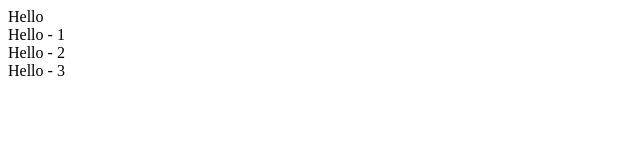
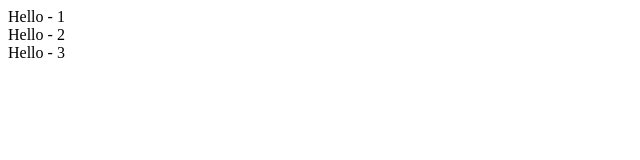
Before and after one commit to RomanOlyvko/nextjs, a Next.js app: page / in a window 1280 px wide. Shown: the top 160 px of the page, without its empty margins (0-640 px from the left). Built offline with nearby package versions, Linux system fonts and the light colour scheme.

Commit message:
Hello - 5

```diff
--- a/pages/index.js
+++ b/pages/index.js
@@ -9,7 +9,6 @@ export default function Home() {
       </Head>
 
     <main>
-      <div>Hello</div>
       <div>Hello - 1</div>
       <div>Hello - 2</div>
       <div>Hello - 3</div>
```
